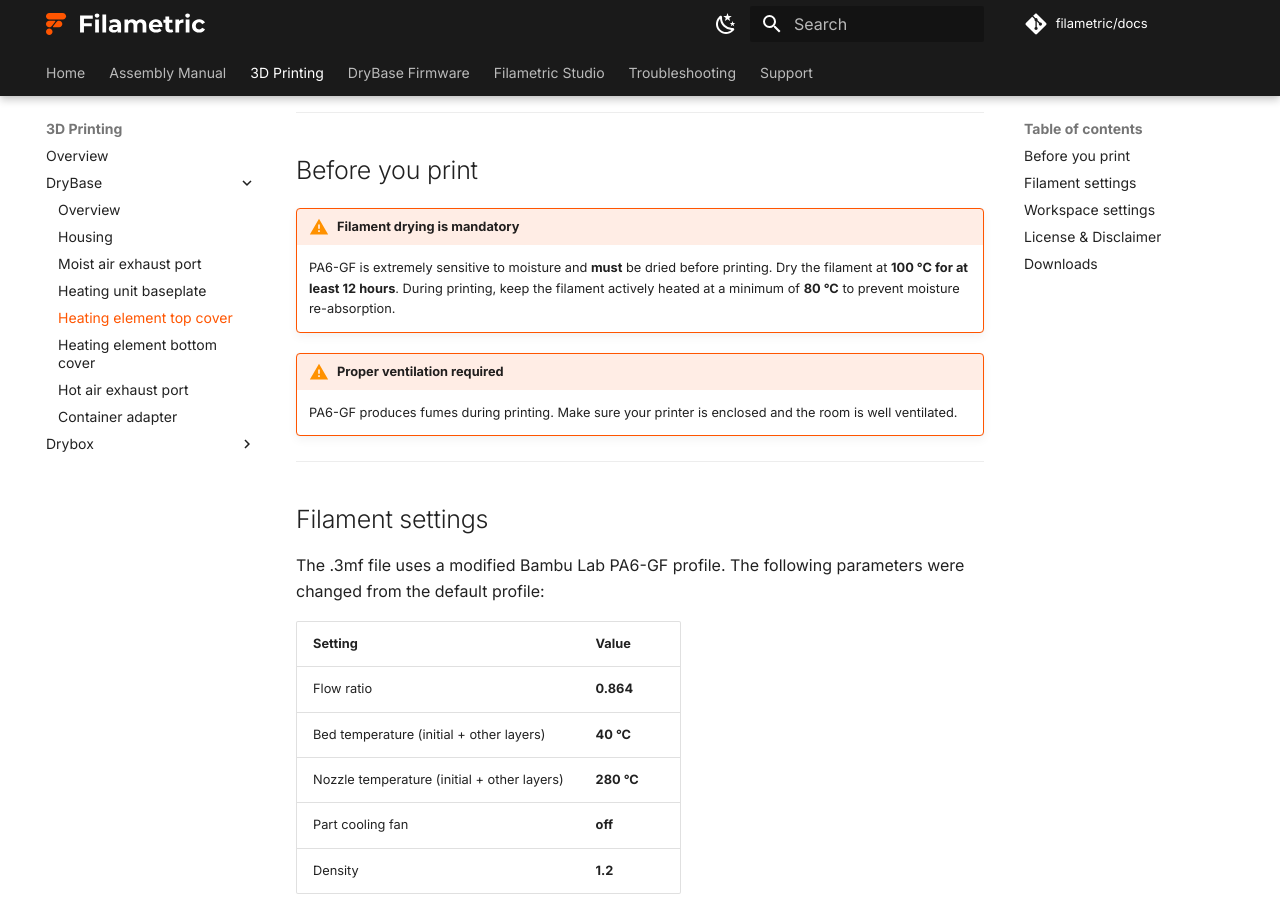
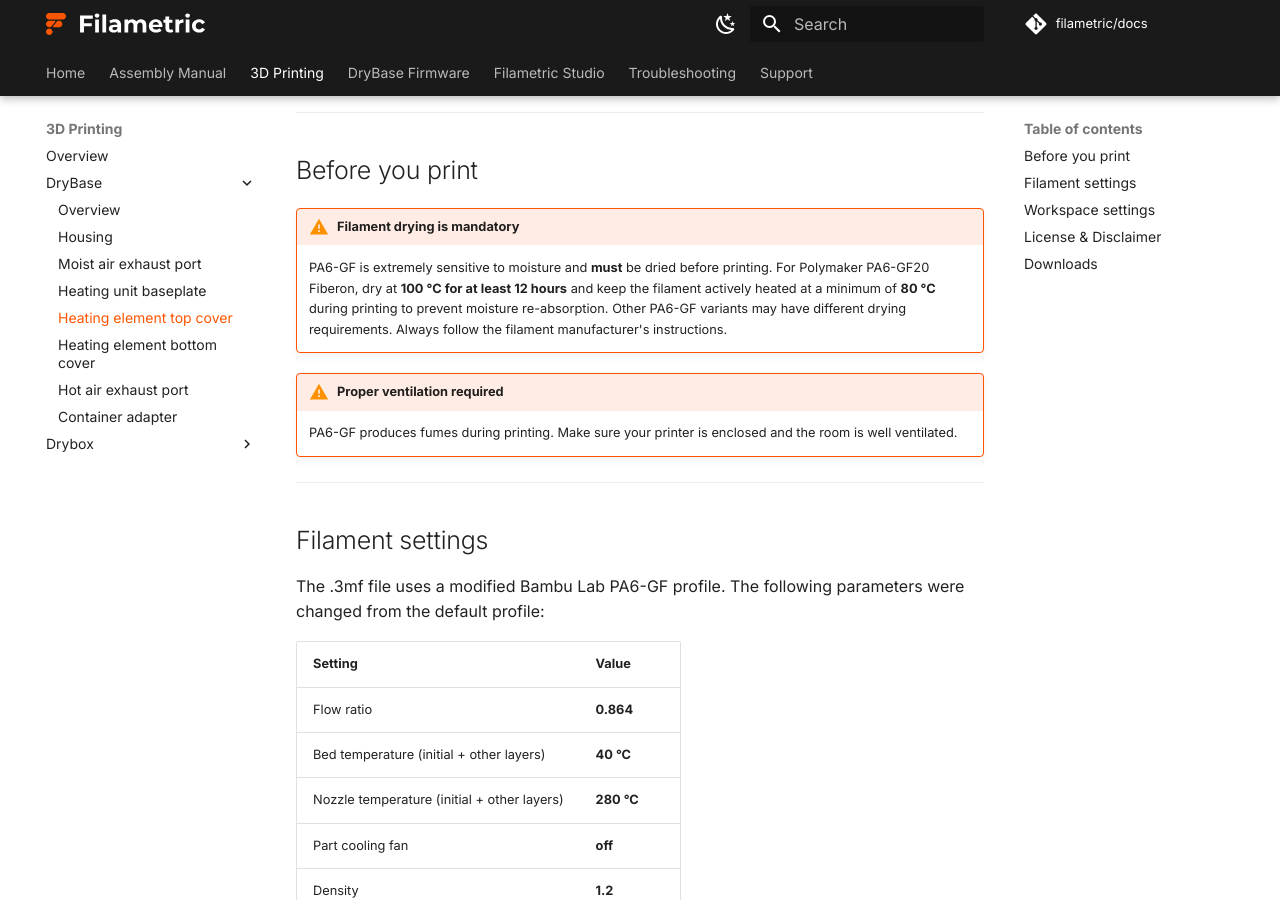
Before and after one commit to Filametric/docs, an MkDocs documentation site: the page built from docs/3d-printing/heating-element-top-cover.md, in a window 1280 px wide and 900 px high, scrolled down 1085 px. Built offline with MkDocs 1.6.1 and Material for MkDocs 9.7.7, drawn with Linux system fonts in a browser that asks for light colours; comment, search, counter and statistics services are not loaded.

Commit message:
Clarify drying specs are specific to Fiberon PA6-GF20

```diff
--- a/docs/3d-printing/heating-element-top-cover.md
+++ b/docs/3d-printing/heating-element-top-cover.md
@@ -20,7 +20,7 @@
 ## Before you print
 
 !!! warning "Filament drying is mandatory"
-    PA6-GF is extremely sensitive to moisture and **must** be dried before printing. Dry the filament at **100 °C for at least 12 hours**. During printing, keep the filament actively heated at a minimum of **80 °C** to prevent moisture re-absorption.
+    PA6-GF is extremely sensitive to moisture and **must** be dried before printing. For Polymaker PA6-GF20 Fiberon, dry at **100 °C for at least 12 hours** and keep the filament actively heated at a minimum of **80 °C** during printing to prevent moisture re-absorption. Other PA6-GF variants may have different drying requirements. Always follow the filament manufacturer's instructions.
 
 !!! warning "Proper ventilation required"
     PA6-GF produces fumes during printing. Make sure your printer is enclosed and the room is well ventilated.
```
Also changed, not shown: docs/3d-printing/closing-fastener.md (+1 -1 lines), docs/3d-printing/heating-element-bottom-cover.md (+1 -1 lines), docs/3d-printing/hot-air-exhaust-port.md (+1 -1 lines).
